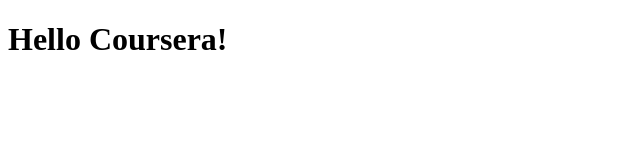
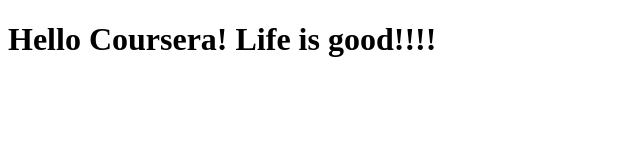
Before and after one commit to jmferrera/coursera-test, a plain HTML site: page site/index.html in a window 1280 px wide. Shown: the whole page, without its empty margins (0-640 px from the left). Drawn offline with Linux system fonts and the light colour scheme.

Commit message:
Small addition to our page content.

```diff
--- a/site/index.html
+++ b/site/index.html
@@ -4,6 +4,6 @@
 	<title>Hello Coursera!</title>
 </head>
 <body>
-<h1>Hello Coursera!</h1>
+<h1>Hello Coursera! Life is good!!!!</h1>
 </body>
 </html>
```
